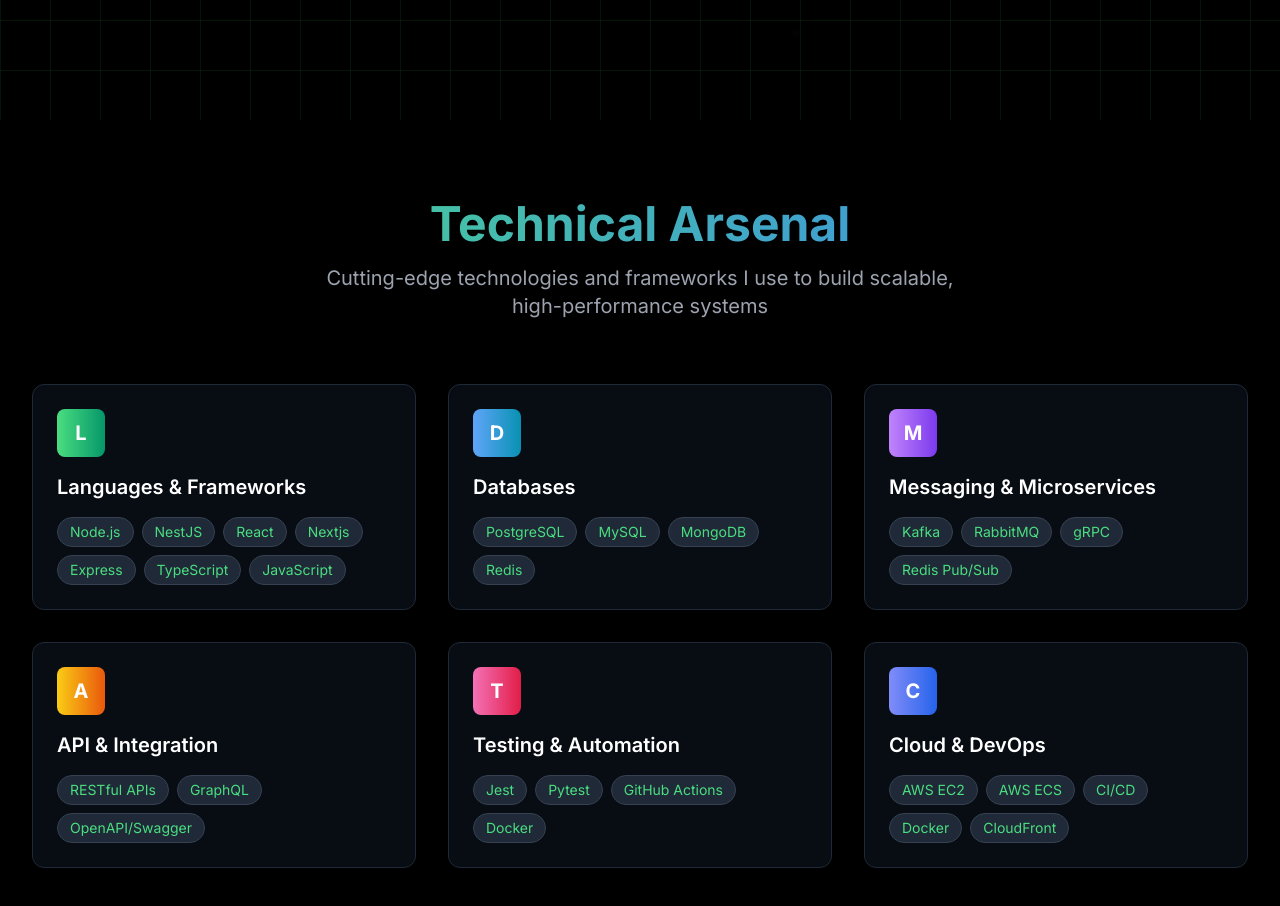
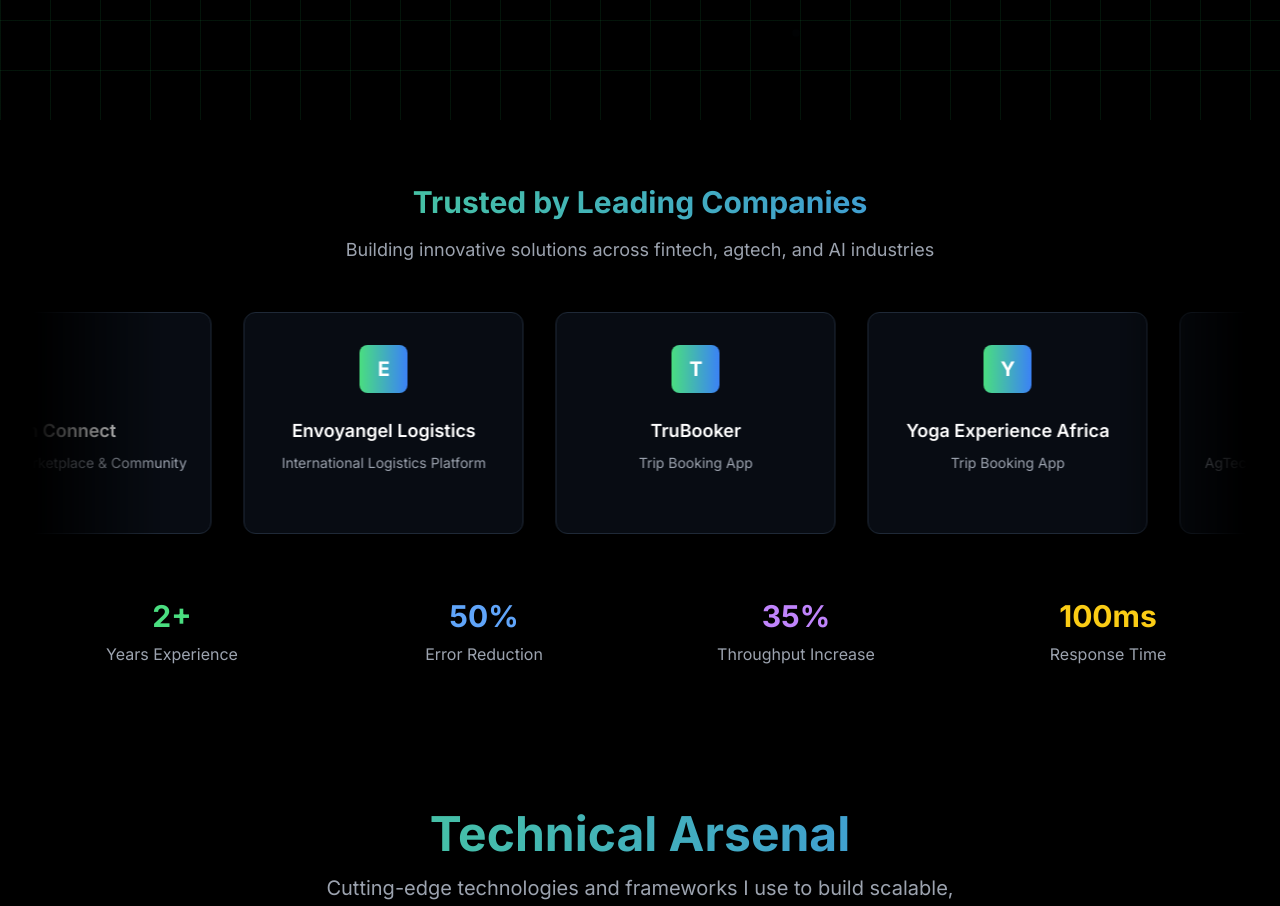
Before and after one commit to Vix1209/me, a Next.js app: page / in a window 1280 px wide. Shown: the part 680-1586 px from the top of the page. Built offline with nearby package versions, Linux system fonts and the light colour scheme.

Commit message:
feat: add companies carousel component to portfolio page
Introduce a new `CompaniesCarousel` component to showcase trusted companies with an infinite scrolling carousel. This enhances the visual appeal and provides a dynamic way to display partner companies.

```diff
--- a/app/page.tsx
+++ b/app/page.tsx
@@ -10,6 +10,7 @@
 import Contact from "@/components/contact"
 import Navigation from "@/components/navigation"
 import FloatingElements from "@/components/floating-elements"
+import CompaniesCarousel from "@/components/companies-carousel"
 
 export default function Portfolio() {
   const [isLoading, setIsLoading] = useState(true)
@@ -31,6 +32,7 @@
       <FloatingElements />
       <Navigation />
       <Hero />
+      <CompaniesCarousel />
       <Skills />
       <Experience />
       <Projects />
--- /dev/null
+++ b/components/companies-carousel.tsx
@@ -0,0 +1,190 @@
+"use client";
+
+import { motion } from "framer-motion";
+
+const companies = [
+  {
+    name: "Aquatrack Agtech Connect",
+    logo: "/placeholder.svg?height=60&width=180",
+    website: "https://www.aquatrackinc.com",
+    description: "AgTech Management System, Marketplace & Community",
+  },
+  {
+    name: "Envoyangel Logistics",
+    logo: "/placeholder.svg?height=60&width=180",
+    website: "https://www.envoyangel.com",
+    description: "International Logistics Platform",
+  },
+  {
+    name: "TruBooker",
+    logo: "/placeholder.svg?height=60&width=180",
+    website: "https://www.trubooker.com",
+    description: "Trip Booking App",
+  },
+  {
+    name: "Yoga Experience Africa",
+    logo: "/placeholder.svg?height=60&width=180",
+    website: "https://www.yogaexperiences.africa",
+    description: "Trip Booking App",
+  },
+];
+
+// Create duplicated array for seamless infinite scroll
+const duplicatedCompanies = [
+  ...companies,
+  ...companies,
+  ...companies,
+  ...companies,
+];
+
+export default function CompaniesCarousel() {
+  return (
+    <section className="py-16 relative overflow-hidden">
+      <div className="max-w-7xl mx-auto px-4 sm:px-6 lg:px-8">
+        <motion.div
+          className="text-center mb-12"
+          initial={{ opacity: 0, y: 30 }}
+          whileInView={{ opacity: 1, y: 0 }}
+          transition={{ duration: 0.8 }}
+          viewport={{ once: true }}
+        >
+          <h2 className="text-3xl font-bold mb-4 bg-gradient-to-r from-green-400 to-blue-500 bg-clip-text text-transparent">
+            Trusted by Leading Companies
+          </h2>
+          <p className="text-gray-400 text-lg">
+            Building innovative solutions across fintech, agtech, and AI
+            industries
+          </p>
+        </motion.div>
+
+        {/* Infinite Scrolling Carousel */}
+        <div className="relative">
+          {/* Gradient overlays for smooth fade effect */}
+          <div className="absolute left-0 top-0 bottom-0 w-32 bg-gradient-to-r from-black to-transparent z-10" />
+          <div className="absolute right-0 top-0 bottom-0 w-32 bg-gradient-to-l from-black to-transparent z-10" />
+
+          <div className="overflow-hidden">
+            <motion.div
+              className="flex space-x-8"
+              animate={{
+                x: [0, -100 * companies.length * 8 - 32 * companies.length], // 8 = space-x-8 (32px), 32 = additional spacing
+              }}
+              transition={{
+                x: {
+                  repeat: Number.POSITIVE_INFINITY,
+                  repeatType: "loop",
+                  duration: companies.length * 5, // 5 seconds per company
+                  ease: "linear",
+                },
+              }}
+            >
+              {duplicatedCompanies.map((company, index) => (
+                <motion.a
+                  key={`${company.name}-${index}`}
+                  href={company.website}
+                  target="_blank"
+                  rel="noopener noreferrer"
+                  className="flex-shrink-0 group cursor-pointer"
+                  whileHover={{ scale: 1.05 }}
+                  transition={{ duration: 0.3 }}
+                >
+                  <div className="bg-gray-900/50 backdrop-blur-sm border border-gray-800 rounded-xl p-6 hover:border-green-500/50 transition-all duration-300 group-hover:shadow-lg group-hover:shadow-green-500/10 min-w-[280px]">
+                    {/* Company Logo */}
+                    <div className="flex items-center justify-center mb-4 h-16">
+                      <div className="relative w-full h-full flex items-center justify-center">
+                        {/* Placeholder logo with company initial */}
+                        <div className="w-12 h-12 bg-gradient-to-r from-green-400 to-blue-500 rounded-lg flex items-center justify-center">
+                          <span className="text-white font-bold text-xl">
+                            {company.name.charAt(0)}
+                          </span>
+                        </div>
+                      </div>
+                    </div>
+
+                    {/* Company Info */}
+                    <div className="text-center">
+                      <h3 className="text-white font-semibold text-lg mb-2 group-hover:text-green-400 transition-colors">
+                        {company.name}
+                      </h3>
+                      <p className="text-gray-400 text-sm">
+                        {company.description}
+                      </p>
+                    </div>
+
+                    {/* Hover indicator */}
+                    <div className="mt-4 flex justify-center opacity-0 group-hover:opacity-100 transition-opacity">
+                      <span className="text-green-400 text-sm font-medium">
+                        Visit Website →
+                      </span>
+                    </div>
+                  </div>
+                </motion.a>
+              ))}
+            </motion.div>
+          </div>
+        </div>
+
+        {/* Stats Section */}
+        <motion.div
+          className="grid grid-cols-2 md:grid-cols-4 gap-8 mt-16"
+          initial={{ opacity: 0, y: 30 }}
+          whileInView={{ opacity: 1, y: 0 }}
+          transition={{ duration: 0.8, delay: 0.2 }}
+          viewport={{ once: true }}
+        >
+          <div className="text-center">
+            <motion.div
+              className="text-3xl font-bold text-green-400 mb-2"
+              initial={{ opacity: 0, scale: 0 }}
+              whileInView={{ opacity: 1, scale: 1 }}
+              transition={{ duration: 0.6, delay: 0.3 }}
+              viewport={{ once: true }}
+            >
+              2+
+            </motion.div>
+            <p className="text-gray-400">Years Experience</p>
+          </div>
+
+          <div className="text-center">
+            <motion.div
+              className="text-3xl font-bold text-blue-400 mb-2"
+              initial={{ opacity: 0, scale: 0 }}
+              whileInView={{ opacity: 1, scale: 1 }}
+              transition={{ duration: 0.6, delay: 0.4 }}
+              viewport={{ once: true }}
+            >
+              50%
+            </motion.div>
+            <p className="text-gray-400">Error Reduction</p>
+          </div>
+
+          <div className="text-center">
+            <motion.div
+              className="text-3xl font-bold text-purple-400 mb-2"
+              initial={{ opacity: 0, scale: 0 }}
+              whileInView={{ opacity: 1, scale: 1 }}
+              transition={{ duration: 0.6, delay: 0.5 }}
+              viewport={{ once: true }}
+            >
+              35%
+            </motion.div>
+            <p className="text-gray-400">Throughput Increase</p>
+          </div>
+
+          <div className="text-center">
+            <motion.div
+              className="text-3xl font-bold text-yellow-400 mb-2"
+              initial={{ opacity: 0, scale: 0 }}
+              whileInView={{ opacity: 1, scale: 1 }}
+              transition={{ duration: 0.6, delay: 0.6 }}
+              viewport={{ once: true }}
+            >
+              100ms
+            </motion.div>
+            <p className="text-gray-400">Response Time</p>
+          </div>
+        </motion.div>
+      </div>
+    </section>
+  );
+}
```
